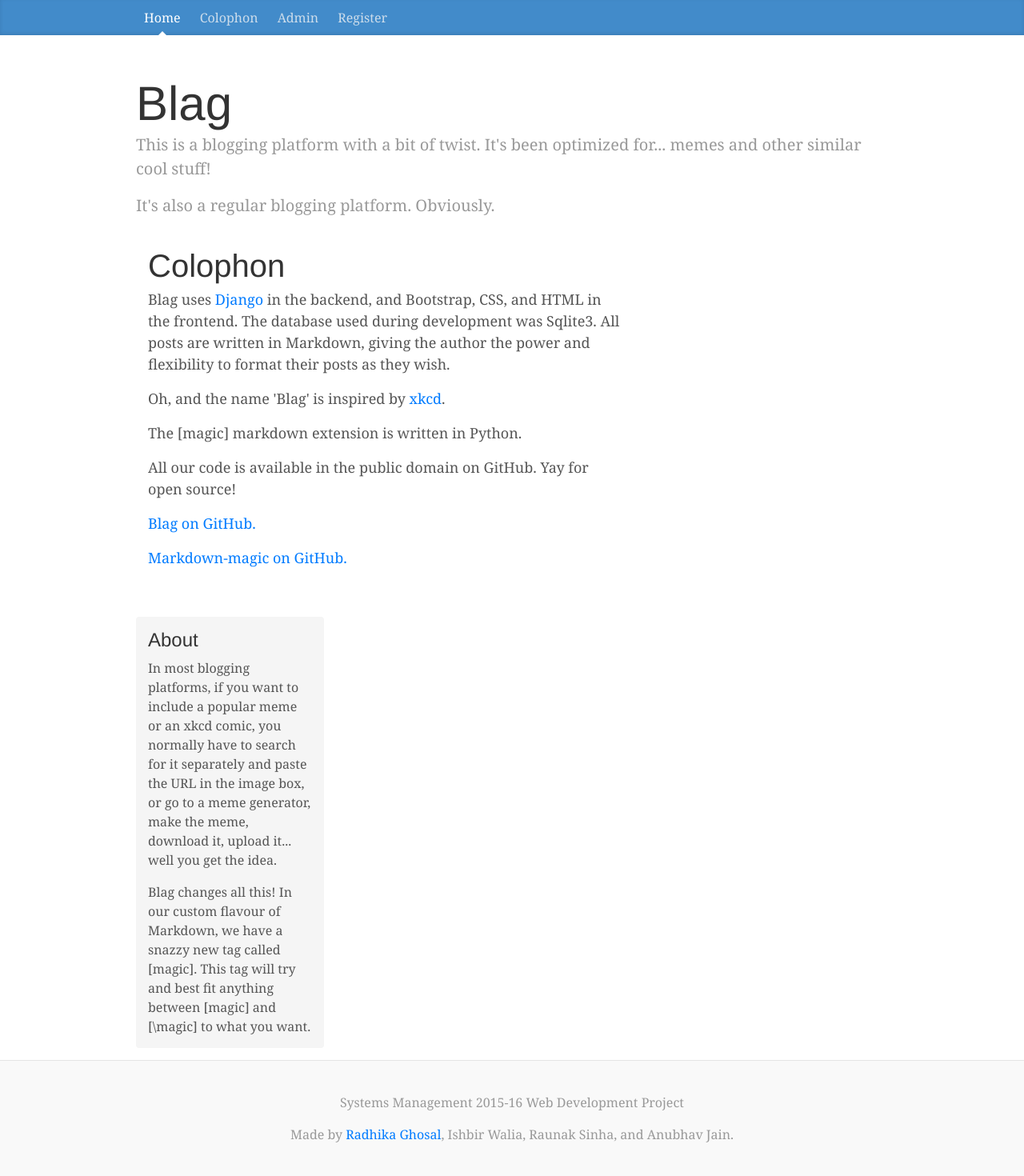
After one commit to RadhikaG/blag, a Django app: page /colophon/ in a window 1280 px wide. The commit adds this page. Shown: the whole page at 80% size. Run offline with Django 3.2, Linux system fonts and the light colour scheme; some libraries are stand-ins or nearby versions.

Commit message:
Tweaking HTML pages and adding colophon section.

```diff
--- a/blag/templates/base.html
+++ b/blag/templates/base.html
@@ -32,7 +32,7 @@
             <div class="container">
                 <nav class="blog-nav">
                     <a class="blog-nav-item active" href="{% url "index" %}">Home</a>
-                    <a class="blog-nav-item" href="#">About</a>
+                    <a class="blog-nav-item" href="{% url "colophon" %}">Colophon</a>
                     <a class="blog-nav-item" href="/admin">Admin</a>
                     <a class="blog-nav-item" href="{% url "registration" %}">Register</a>
                 </nav>
@@ -63,14 +63,14 @@
                 <div class="sidebar-module sidebar-module-inset">
                     <h4>About</h4>
                     <p>In most blogging platforms, if you want to include a popular meme or an xkcd comic, you normally have to search for it separately and paste the URL in the image box, or go to a meme generator, make the meme, download it, upload it... well you get the idea.<p>
-                    <p>Blag changes all this! In our custom flavour of Markdown, we have a snazzy new tag called &lt;magic&gt;. This tag will try and best fit anything between &lt;magic&gt; and &lt;/magic&gt; to what you want.</p>
+                    <p>Blag changes all this! In our custom flavour of Markdown, we have a snazzy new tag called &#91;magic&#93;. This tag will try and best fit anything between &#91;magic&#93; and &#91;&#92;magic&#93; to what you want.</p>
                 </div>
             </div>
 
         </div>
 
         <div class="blog-footer">
-            <p>Systems Management 2015-16 Web Design Project</p>
+            <p>Systems Management 2015-16 Web Development Project</p>
             <p>Made by <a href="https://github.com/RadhikaG">Radhika Ghosal</a>, Ishbir Walia, Raunak Sinha, and Anubhav Jain.</p>
         </div>
 
--- /dev/null
+++ b/blag/templates/colophon.html
@@ -0,0 +1,30 @@
+{% extends "base.html" %}
+
+{% block title %}
+    Blag | Colophon
+{% endblock %}
+
+{% block blog_posts %}
+
+    <div class="post">
+        <h2>Colophon</h2>
+
+        <p>Blag uses <a href="https://www.djangoproject.com/">Django</a>
+        in the backend, and Bootstrap, CSS, and HTML in the frontend.
+        The database used during development was Sqlite3. All posts are written
+        in Markdown, giving the author the power and flexibility to format
+        their posts as they wish.<p>
+
+        <p>Oh, and the name 'Blag' is inspired by <a href="http://xkcd.com">xkcd</a>.</p>
+
+        <p>The &#91;magic&#93; markdown extension is written in Python.</p>
+
+        <p>All our code is available in the public domain on GitHub.
+        Yay for open source!</p>
+
+        <p><a href="https://github.com/RadhikaG/blag">Blag on GitHub.</a></p>
+        <p><a href="https://github.com/RadhikaG/markdown-magic">Markdown-magic on GitHub.</a></p>
+
+    </div>
+
+{% endblock %}
--- a/blag/urls.py
+++ b/blag/urls.py
@@ -9,4 +9,5 @@ urlpatterns = patterns(
         url(r'^post/(?P<slug>\S+)$', views.PostDetail.as_view(), name="post_detail"),
         url(r'^category/(?P<slug>\S+)$', views.CategoryIndex.as_view(), name="category_index"),
         # We pass <slug> as a kwarg (keyword argument) into the given views
+        url(r'^colophon/$', views.colophon, name="colophon"),
 )
--- a/blag/views.py
+++ b/blag/views.py
@@ -86,3 +86,7 @@ class Registration(CreateView):
         self.object.is_staff = True
         self.object.save()
         return super(ModelFormMixin, self).form_valid(form)
+
+
+def colophon(request):
+    return render(request, 'colophon.html')
```
Also changed, not shown: blag/templates/home.html (+5 -2 lines), blag/templates/post.html (+7 -0 lines), blag/templates/register.html (+7 -5 lines).
